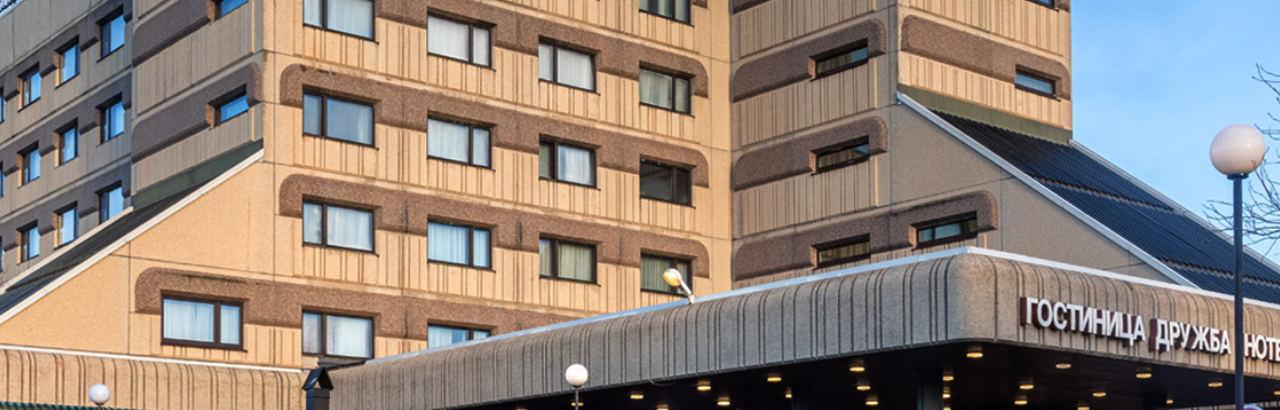
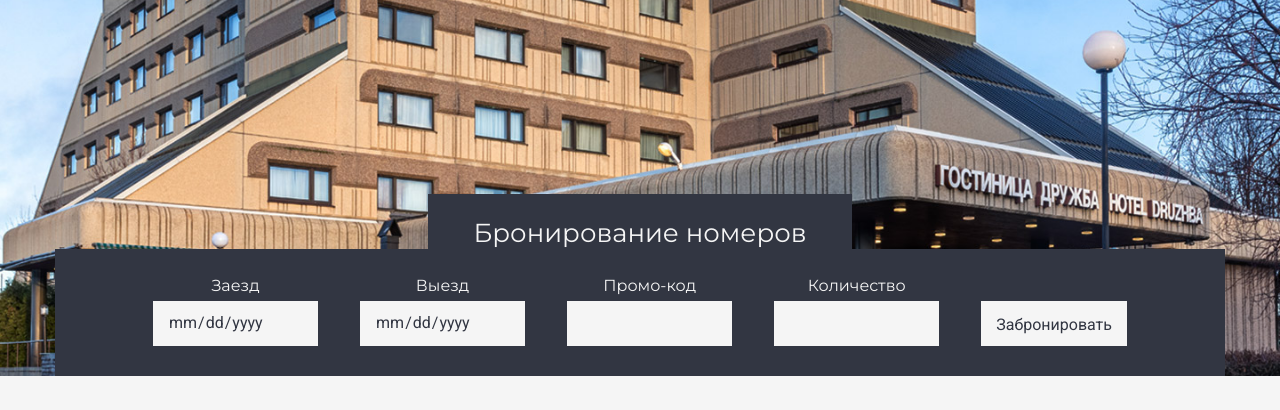
Before and after one commit to spoonya/hotel, a website built with webpack: page src/index.html in a window 1280 px wide. Shown: the part 294-704 px from the top of the page. Built offline with nearby package versions, Linux system fonts and the light colour scheme; files whose address does not match are found by name.

Commit message:
feat: implement intro adaptive

```diff
--- a/src/html/_intro.html
+++ b/src/html/_intro.html
@@ -5,6 +5,7 @@
         <div class="form-order">
           <h2 class="form-order__title">Бронирование номеров</h2>
           <form class="form-order__body" name="order-intro" method="POST">
+            <div class="form-order__inputs">
               <label class="form-order__label">
                 <span class="form-order__txt">Заезд</span>
                 <input class="form-order__input" type="date" name="order-in">
@@ -21,7 +22,8 @@
                 <span class="form-order__txt">Количество</span>
                 <input class="form-order__input" type="text" name="order-count">
               </label>
-            <button class="form-order__input button" type="submit">Забронировать</button>
+            </div>
+            <button class="form-order__input form-order__submit button" type="submit">Забронировать</button>
           </form>
         </div>
       </div>
--- a/src/scss/base/null.scss
+++ b/src/scss/base/null.scss
@@ -86,6 +86,12 @@
 	padding: 0;
 
 	cursor: pointer;
+}
+
+input[type="date"]::-webkit-inner-spin-button,
+input[type="date"]::-webkit-calendar-picker-indicator {
+	display: none;
+	-webkit-appearance: none;
 }
 
 input::placeholder,
--- a/src/scss/index/form-order.scss
+++ b/src/scss/index/form-order.scss
@@ -1,12 +1,19 @@
 .form-order__body {
-	display: grid;
-	grid-template-columns: repeat(5, 1fr);
-	grid-gap: rem(30);
+	display: flex;
+	justify-content: space-between;
 	align-items: flex-end;
 
 	padding: rem(28) rem(98) rem(30);
 
 	background-color: $blackAlpha;
+
+	@include media-laptop {
+		padding: 28px;
+	}
+
+	@include media-tablet-lg {
+		flex-direction: column;
+	}
 }
 
 .form-order__txt {
@@ -20,18 +27,57 @@
 .form-order__title {
 	padding: rem(25) rem(45) 0;
 	margin: 0 auto;
+
 	font-family: $fontSecondary;
+	text-align: center;
 
 	max-width: fit-content;
 
 	font-size: rem(26);
 
 	background-color: $blackAlpha;
+
+	@include media-tablet-lg {
+		font-size: 22px;
+
+		padding: 20px;
+	}
+
+	@include media-phone-sm {
+		padding-bottom: 0;
+	}
+}
+
+.form-order__label,
+.form-order__submit {
+	max-width: rem(165);
+	width: 100%;
 }
 
 .form-order__label {
-	max-width: rem(165);
+	@include media-tablet-lg {
+		max-width: unset;
+	}
+}
+
+.form-order__inputs {
+	display: grid;
+	grid-template-columns: repeat(4, 1fr);
+	grid-gap: 30px;
+
 	width: 100%;
+	margin-right: 30px;
+
+	@include media-tablet-lg {
+		grid-template-columns: repeat(2, 1fr);
+		grid-gap: 15px;
+		margin-right: 0;
+		margin-bottom: 25px;
+	}
+
+	@include media-phone-sm {
+		grid-template-columns: repeat(1, 1fr);
+	}
 }
 
 .form-order__input {
@@ -42,3 +88,13 @@
 
 	background-color: $whiteAlpha;
 }
+
+.form-order__submit {
+	max-width: fit-content;
+
+	margin: 0 auto;
+
+	@include media-phone-lg {
+		max-width: unset;
+	}
+}
--- a/src/scss/index/intro.scss
+++ b/src/scss/index/intro.scss
@@ -6,6 +6,18 @@
 
 .intro__inner {
 	padding-top: rem(619);
+
+	@include media-desktop {
+		padding-top: 400px;
+	}
+
+	@include media-tablet-lg {
+		padding-top: 250px;
+	}
+
+	@include media-tablet-sm {
+		padding-top: 120px;
+	}
 }
 
 .intro__content {
```
Also changed, not shown: vercel.json (added). Lines whose indentation alone changed are shown as unchanged.
